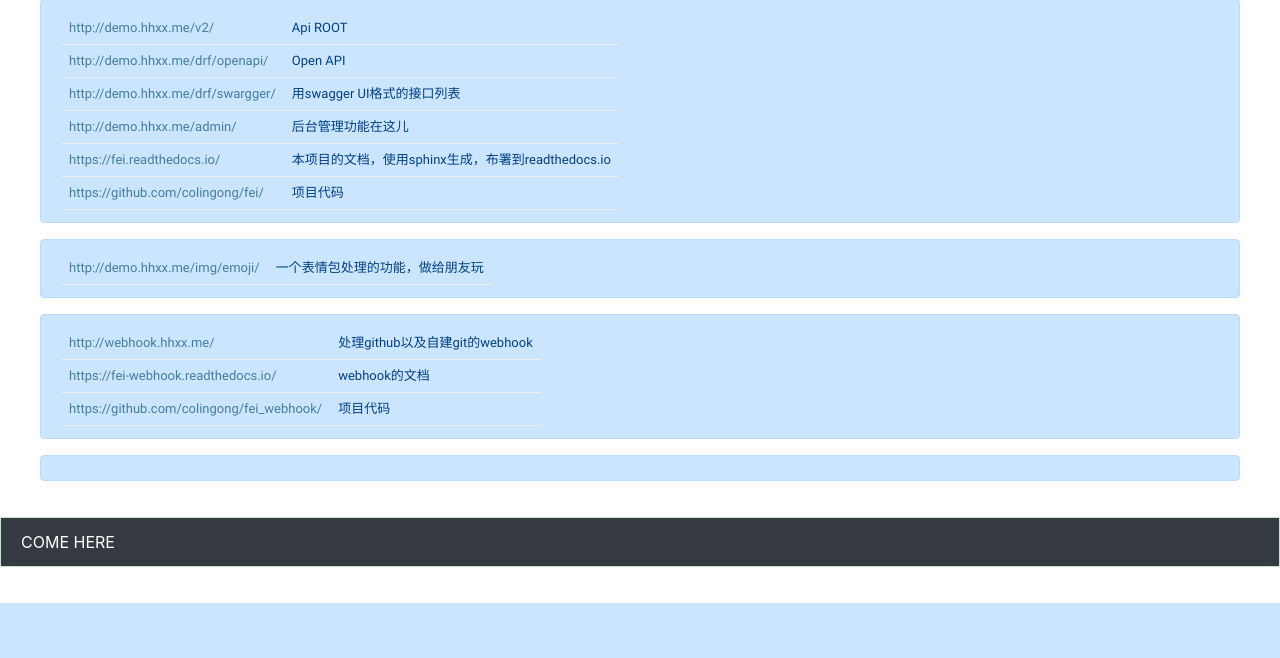
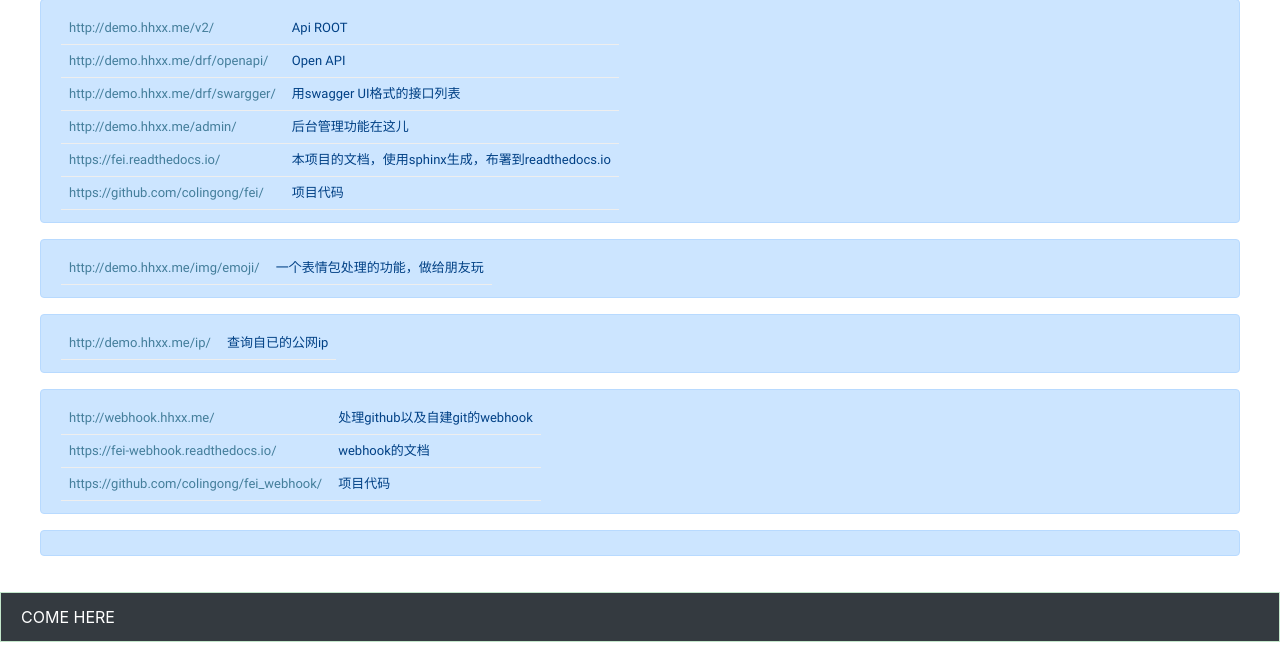
Before and after one commit to colingong/fei, a Django app: template fei/app_drf/templates/site_root.html in a window 1280 px wide. Shown: the part 197-855 px from the top of the page. Before the commit the page ends 800 px from the top, so only its background shows below. Run offline with Django 3.2, Linux system fonts and the light colour scheme; the template is opened without the code that fills it, so the values that code supplies are empty; some libraries are stand-ins or nearby versions.

Commit message:
root_site.html: add echoip url to the page

```diff
--- a/fei/app_drf/templates/site_root.html
+++ b/fei/app_drf/templates/site_root.html
@@ -60,6 +60,19 @@
 
 <div class="alert alert-primary">
     <table>
+
+        <tr>
+            <td>
+                <a href="/ip/">http://demo.hhxx.me/ip/</a>
+            </td>
+            <td>查询自已的公网ip</td>
+        </tr>
+
+    </table>
+</div>
+
+<div class="alert alert-primary">
+    <table>
         <tr>
             <td>
                 <a href="http://webhook.hhxx.me/">http://webhook.hhxx.me/</a>
```
